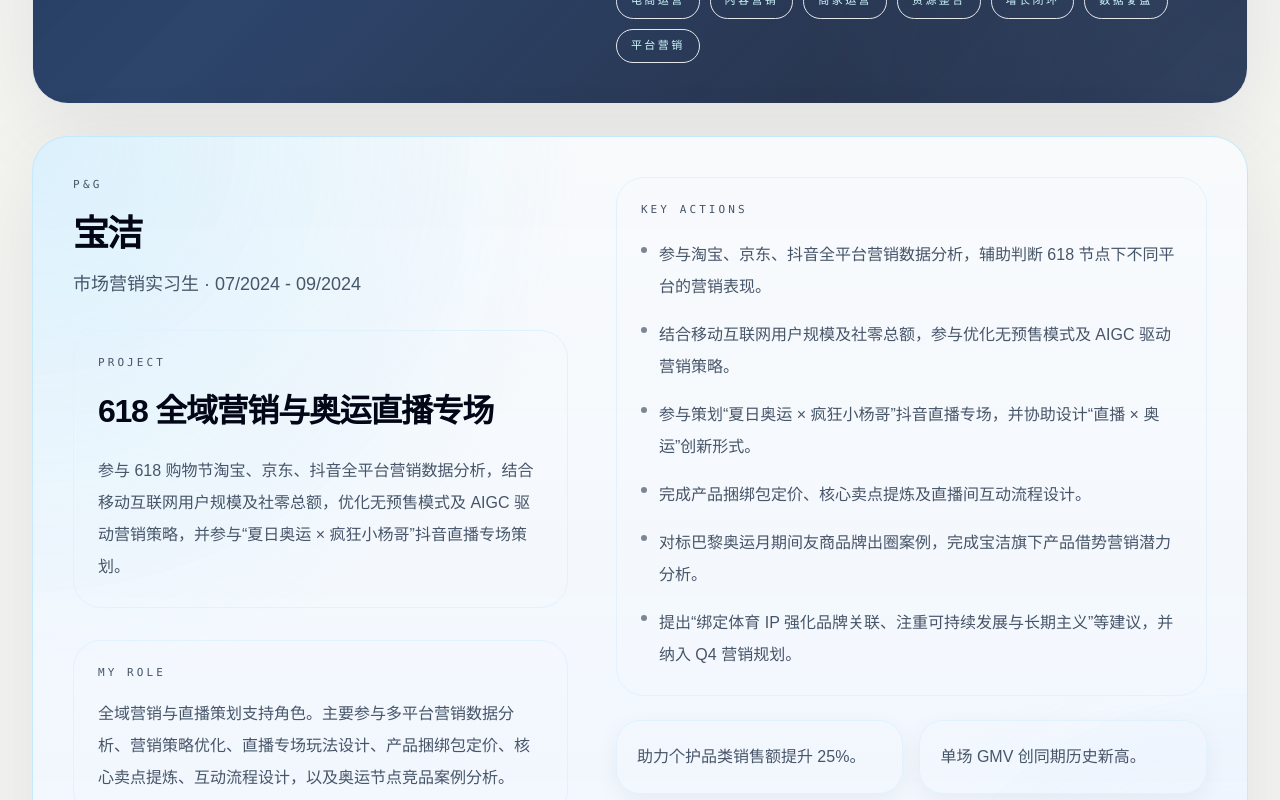
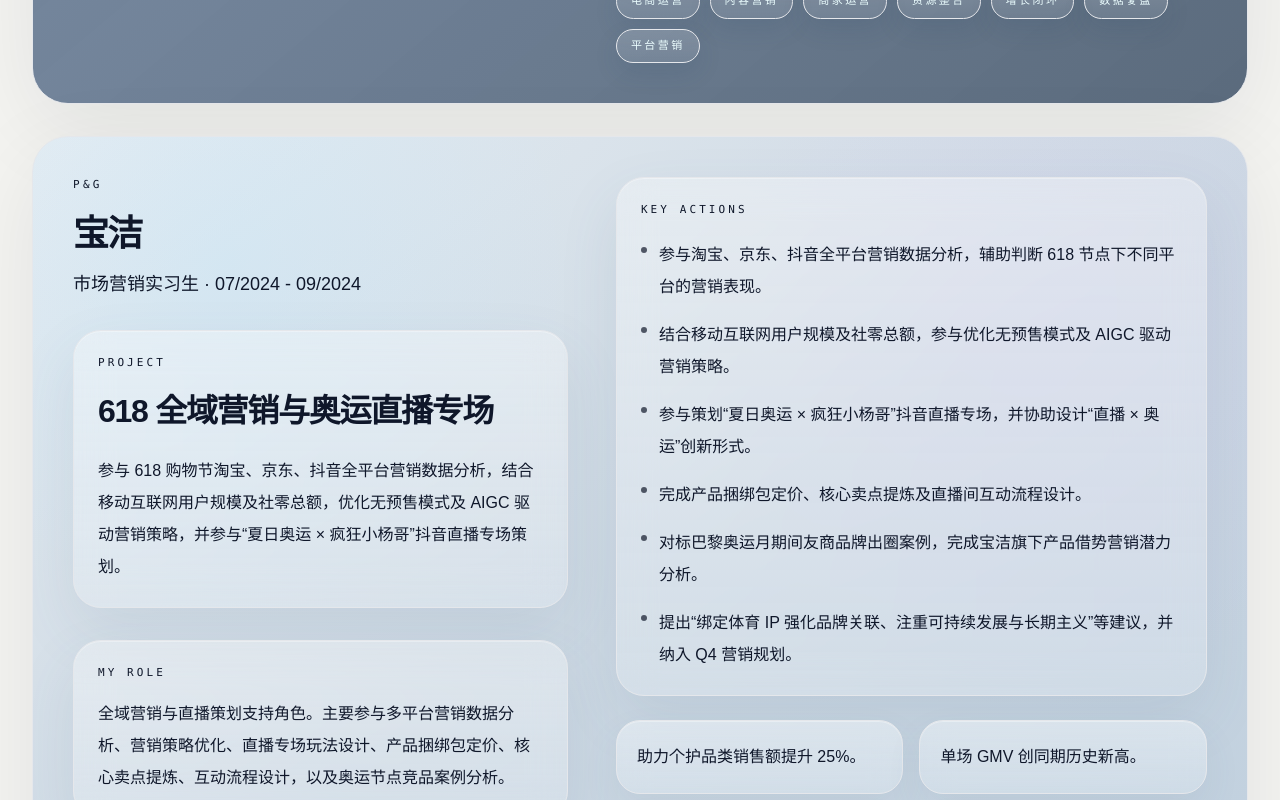
Before and after one commit to kexi-pixel/personal-profile, a Next.js app: page / in a window 1280 px wide. Shown: the part 3000-3800 px from the top of the page. Built offline with nearby package versions, Linux system fonts and the light colour scheme.

Commit message:
Refine experience section color layering

```diff
--- a/src/components/Experience.tsx
+++ b/src/components/Experience.tsx
@@ -7,19 +7,27 @@
 const themeMap = {
   bytedance: {
     shell:
-      "border-sky-300/18 bg-[radial-gradient(circle_at_top_left,rgba(56,189,248,0.22),transparent_24%),radial-gradient(circle_at_bottom_right,rgba(96,165,250,0.16),transparent_28%),linear-gradient(135deg,rgba(20,43,74,0.98),rgba(33,58,99,0.94),rgba(20,28,48,0.92))] text-white",
-    panel: "border-white/12 bg-white/6",
-    muted: "text-slate-300",
-    chip: "border-cyan-300/24 bg-white/8 font-mono text-[11px] uppercase tracking-[0.22em] text-cyan-100",
-    result: "border-cyan-300/18 bg-white/8",
+      "experience-shell border-white/38 bg-[radial-gradient(circle_at_18%_16%,rgba(191,219,254,0.28),transparent_30%),radial-gradient(circle_at_82%_24%,rgba(196,181,253,0.16),transparent_32%),linear-gradient(140deg,rgba(92,116,144,0.82),rgba(74,97,126,0.76),rgba(52,72,96,0.8))] text-slate-50",
+    panel:
+      "experience-panel border-white/34 bg-[linear-gradient(180deg,rgba(255,255,255,0.18),rgba(255,255,255,0.1))] shadow-[0_24px_60px_rgba(35,65,95,0.14),inset_0_1px_0_rgba(255,255,255,0.2)] backdrop-blur-[18px]",
+    muted: "text-slate-200/92",
+    eyebrow: "text-slate-200/78",
+    chip:
+      "experience-chip border-white/34 bg-[linear-gradient(180deg,rgba(248,251,255,0.18),rgba(229,238,248,0.1))] font-mono text-[11px] uppercase tracking-[0.22em] text-cyan-50 shadow-[0_10px_24px_rgba(35,65,95,0.12)]",
+    result:
+      "experience-metric-card border-white/40 bg-[linear-gradient(180deg,rgba(245,250,255,0.22),rgba(223,235,247,0.14))] shadow-[0_16px_36px_rgba(35,65,95,0.12),inset_0_1px_0_rgba(255,255,255,0.22)] backdrop-blur-[16px]",
   },
   pg: {
     shell:
-      "border-sky-200/80 bg-[radial-gradient(circle_at_top_left,rgba(125,211,252,0.24),transparent_36%),radial-gradient(circle_at_bottom_right,rgba(191,219,254,0.26),transparent_28%),linear-gradient(180deg,rgba(248,250,252,0.96),rgba(239,246,255,0.94))] text-slate-950",
-    panel: "border-sky-100 bg-white/76",
-    muted: "text-slate-600",
-    chip: "border-sky-200 bg-white/86 font-mono text-[11px] uppercase tracking-[0.2em] text-slate-700",
-    result: "border-sky-100 bg-white/76",
+      "experience-shell border-white/62 bg-[radial-gradient(circle_at_16%_14%,rgba(186,230,253,0.28),transparent_28%),radial-gradient(circle_at_84%_22%,rgba(216,180,254,0.12),transparent_30%),linear-gradient(145deg,rgba(229,236,242,0.96),rgba(201,214,226,0.92),rgba(184,202,219,0.9))] text-slate-900",
+    panel:
+      "experience-panel border-white/56 bg-[linear-gradient(180deg,rgba(255,255,255,0.34),rgba(245,249,253,0.22))] shadow-[0_24px_60px_rgba(73,96,124,0.1),inset_0_1px_0_rgba(255,255,255,0.32)] backdrop-blur-[18px]",
+    muted: "text-slate-700/92",
+    eyebrow: "text-slate-500/88",
+    chip:
+      "experience-chip border-white/58 bg-[linear-gradient(180deg,rgba(255,255,255,0.56),rgba(240,246,251,0.34))] font-mono text-[11px] uppercase tracking-[0.2em] text-slate-700 shadow-[0_10px_24px_rgba(73,96,124,0.08)]",
+    result:
+      "experience-metric-card border-white/62 bg-[linear-gradient(180deg,rgba(248,252,255,0.46),rgba(234,242,248,0.3))] shadow-[0_16px_36px_rgba(73,96,124,0.08),inset_0_1px_0_rgba(255,255,255,0.34)] backdrop-blur-[16px]",
   },
 };
 
@@ -45,7 +53,7 @@
   }, []);
 
   return (
-    <section id="experience" className="px-4 py-16 sm:px-6 lg:px-8 lg:py-24">
+    <section id="experience" className="experience-section px-4 py-16 sm:px-6 lg:px-8 lg:py-24">
       <SectionReveal className="mx-auto flex max-w-7xl flex-col gap-10">
         <p className="font-mono text-[11px] uppercase tracking-[0.32em] text-slate-500">
           Experience
@@ -60,9 +68,9 @@
             return (
               <SectionReveal
                 key={experience.company}
-                className={`overflow-hidden rounded-[36px] border p-6 shadow-[0_24px_90px_rgba(15,23,42,0.08)] transition-[box-shadow,border-color] duration-500 sm:p-8 lg:p-10 ${
+                className={`experience-card overflow-hidden rounded-[36px] border p-6 shadow-[0_24px_90px_rgba(15,23,42,0.08)] transition-[box-shadow,border-color,background-color] duration-500 hover:shadow-[0_32px_90px_rgba(72,98,128,0.16)] sm:p-8 lg:p-10 ${
                   highlightedId === anchorId
-                    ? "ring-1 ring-sky-200 shadow-[0_0_0_1px_rgba(186,230,253,0.6),0_28px_100px_rgba(125,211,252,0.14)]"
+                    ? "ring-1 ring-white/45 shadow-[0_0_0_1px_rgba(226,236,248,0.72),0_28px_100px_rgba(148,163,184,0.16)]"
                     : ""
                 } ${theme.shell}`}
                 delay={index * 0.08}
@@ -71,7 +79,9 @@
                 <div className="grid gap-8 lg:grid-cols-[1.02fr_1.18fr]">
                   <div className="space-y-8 lg:pr-4">
                     <div className="space-y-5">
-                      <p className={`font-mono text-[11px] uppercase tracking-[0.3em] ${theme.muted}`}>
+                      <p
+                        className={`experience-eyebrow font-mono text-[11px] uppercase tracking-[0.3em] ${theme.eyebrow}`}
+                      >
                         {experience.companyEn}
                       </p>
                       <div className="space-y-4">
@@ -84,8 +94,12 @@
                       </div>
                     </div>
 
-                    <div className={`rounded-[28px] border p-6 ${theme.panel}`}>
-                      <p className={`font-mono text-[11px] uppercase tracking-[0.28em] ${theme.muted}`}>
+                    <div
+                      className={`experience-panel rounded-[28px] border p-6 transition-[background-color,border-color,box-shadow] duration-300 hover:border-white/50 hover:bg-white/20 ${theme.panel}`}
+                    >
+                      <p
+                        className={`experience-eyebrow font-mono text-[11px] uppercase tracking-[0.28em] ${theme.eyebrow}`}
+                      >
                         Project
                       </p>
                       <h4 className="mt-4 text-[2rem] font-semibold tracking-[-0.04em]">
@@ -96,8 +110,12 @@
                       </p>
                     </div>
 
-                    <div className={`rounded-[28px] border p-6 ${theme.panel}`}>
-                      <p className={`font-mono text-[11px] uppercase tracking-[0.28em] ${theme.muted}`}>
+                    <div
+                      className={`experience-panel rounded-[28px] border p-6 transition-[background-color,border-color,box-shadow] duration-300 hover:border-white/50 hover:bg-white/20 ${theme.panel}`}
+                    >
+                      <p
+                        className={`experience-eyebrow font-mono text-[11px] uppercase tracking-[0.28em] ${theme.eyebrow}`}
+                      >
                         My Role
                       </p>
                       <p className={`mt-4 text-base leading-8 ${theme.muted}`}>
@@ -107,8 +125,12 @@
                   </div>
 
                   <div className="space-y-6">
-                    <div className={`rounded-[28px] border p-6 ${theme.panel}`}>
-                      <p className={`font-mono text-[11px] uppercase tracking-[0.28em] ${theme.muted}`}>
+                    <div
+                      className={`experience-panel rounded-[28px] border p-6 transition-[background-color,border-color,box-shadow] duration-300 hover:border-white/50 hover:bg-white/20 ${theme.panel}`}
+                    >
+                      <p
+                        className={`experience-eyebrow font-mono text-[11px] uppercase tracking-[0.28em] ${theme.eyebrow}`}
+                      >
                         Key Actions
                       </p>
                       <ul className={`mt-5 space-y-4 text-base leading-8 ${theme.muted}`}>
@@ -125,7 +147,7 @@
                       {experience.results.map((result) => (
                         <div
                           key={result}
-                          className={`rounded-[24px] border p-5 shadow-[0_8px_24px_rgba(15,23,42,0.05)] ${theme.result}`}
+                          className={`experience-metric-card rounded-[24px] border p-5 transition-[background-color,border-color,box-shadow] duration-300 hover:border-white/68 hover:shadow-[0_20px_44px_rgba(73,96,124,0.14)] ${theme.result}`}
                         >
                           <p className={`text-base leading-8 ${theme.muted}`}>{result}</p>
                         </div>
```
